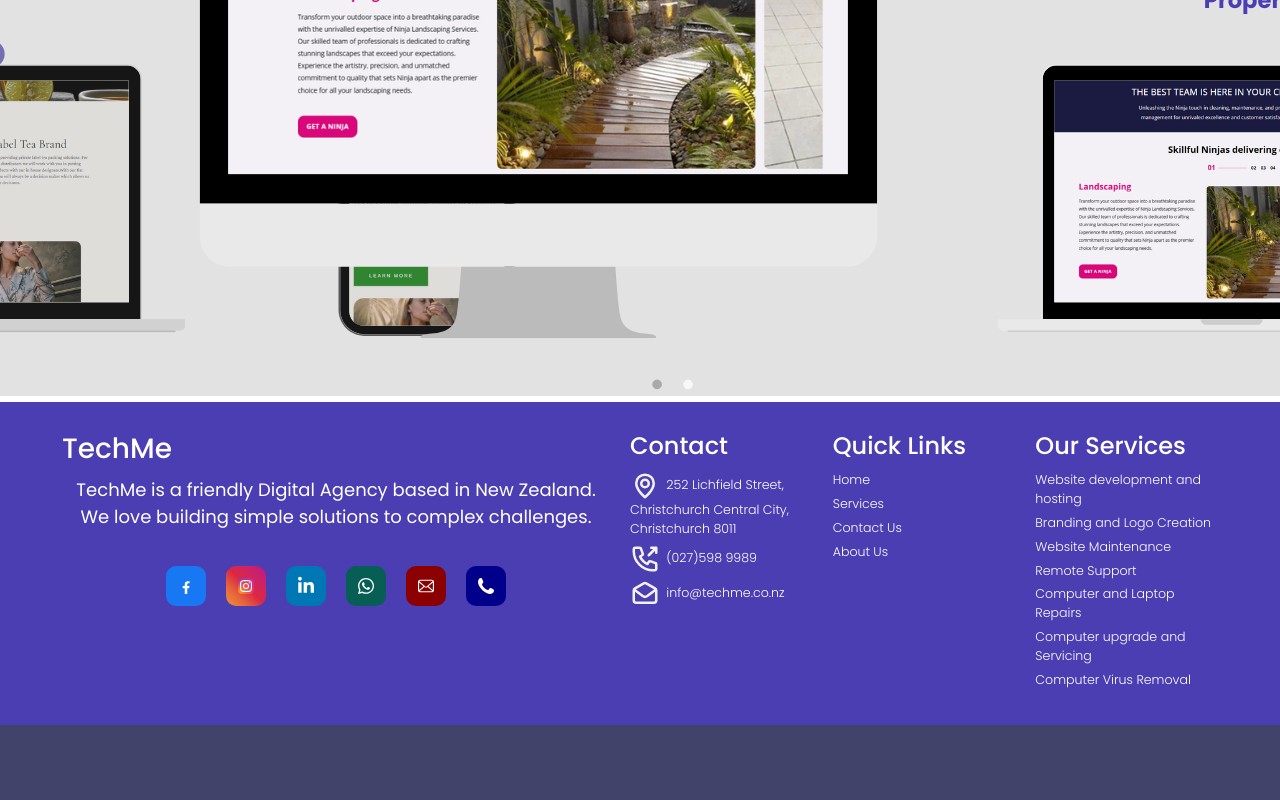
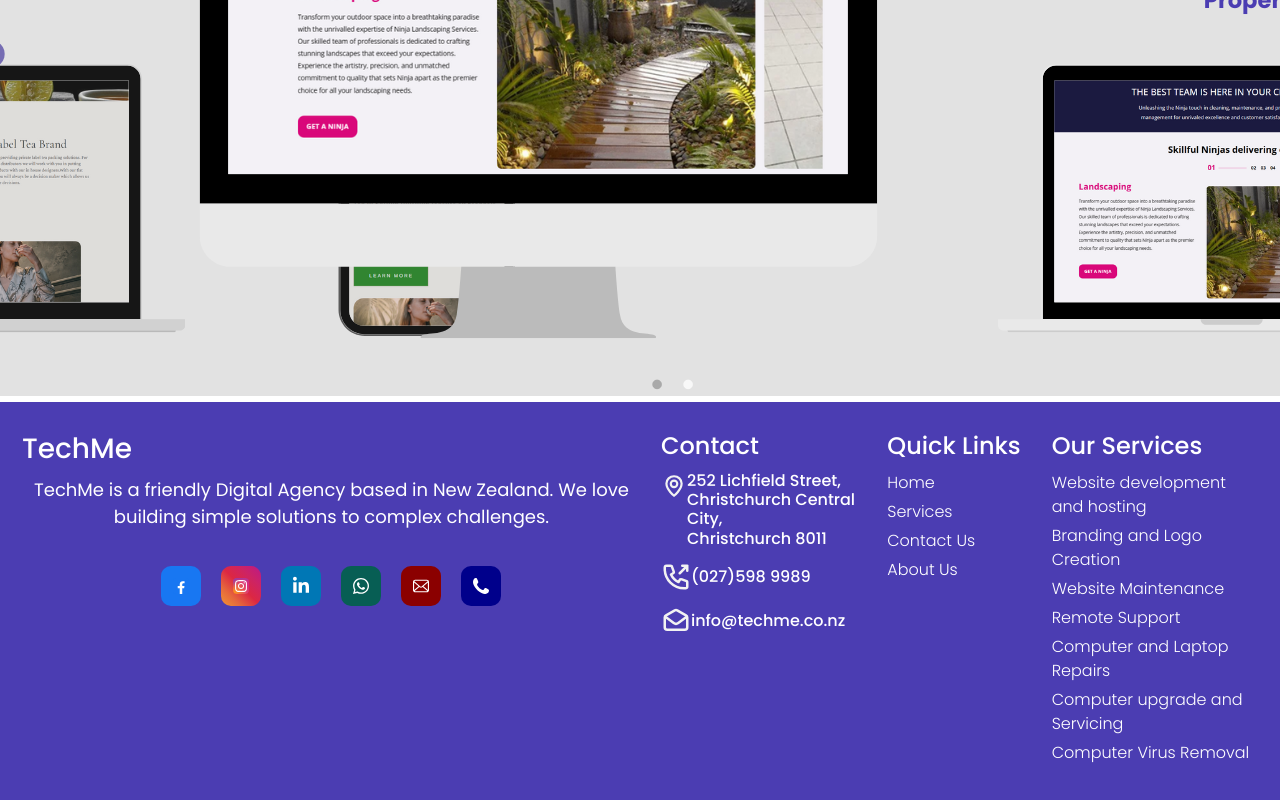
Before and after one commit to baayesh/TechMe, a React (Create React App) app: page / in a window 1280 px wide. Shown: the part 2478-3278 px from the top of the page. Before the commit the page ends 3203 px from the top, so only its background shows below. Built offline with nearby package versions, Linux system fonts and the light colour scheme; a web font is replaced by a local one.

Commit message:
change the spacing between icon and text in the footer

```diff
--- a/public/index.html
+++ b/public/index.html
@@ -31,7 +31,7 @@
 <!-- Bootstrap JS and Popper.js -->
 <script src="https://cdn.jsdelivr.net/npm/bootstrap@5.3.0/dist/js/bootstrap.bundle.min.js"></script>
 
-    <title>TechMe</title>
+    <title>TECHME</title>
   </head>
   <body>
 
--- a/src/components/Footer.jsx
+++ b/src/components/Footer.jsx
@@ -20,8 +20,8 @@
           {/* Contact details */}
           <div className="footer-column small">
             <h4>Contact</h4>
-            <ul className="footer-font">
-              <li>
+            <div>
+              <div className="footer-contact-details">
                 <svg
                   width="30px"
                   height="30px"
@@ -46,10 +46,16 @@
                     stroke-linejoin="round"
                   />
                 </svg>
-                252 Lichfield Street, Christchurch Central City,
+                <h4>
+                  252 Lichfield Street,
+                  <br />
+                  Christchurch Central City,
+                  <br />
                   Christchurch 8011
-              </li>
-              <li>
+                </h4>
+              </div>
+              <div className="footer-contact-details">
+                {" "}
                 <svg
                   width="30px"
                   height="30px"
@@ -65,11 +71,10 @@
                     stroke-linejoin="round"
                   />
                 </svg>
-
-                (027)598 9989</li>
-              <li>
-
-
+                <h4>(027)598 9989</h4>
+              </div>
+              <div className="footer-contact-details">
+                {" "}
                 <svg
                   width="30px"
                   height="30px"
@@ -91,14 +96,13 @@
                     stroke-linecap="round"
                   />
                 </svg>
-
-                info@techme.co.nz</li>
-
-            </ul>
+                <h4>info@techme.co.nz</h4>
+              </div>
+            </div>
           </div>
 
           {/* Quick Links */}
-          <div className="footer-column small">
+          <div className="footer-column extra-small">
             <h4>Quick Links</h4>
             <ul className="footer-font">
               <li>
--- a/src/components/styles/Footer.css
+++ b/src/components/styles/Footer.css
@@ -6,7 +6,7 @@
   font-optical-sizing: auto;
   font-weight: 300;
   font-style: normal;
-  font-size: 0.9em;
+  font-size: 1rem;
   text-align: left;
   color: white;
   transition: transform 0.3s ease-in-out;
@@ -37,8 +37,7 @@
 }
 
 .container {
-  max-width: 1200px;
-  margin: 0 auto;
+  max-width: 1700px;
   display: flex;
 }
 
@@ -52,6 +51,11 @@
 
 .footer-column.small {
   flex: 1;
+}
+
+
+.footer-column.extra-small{
+  flex:0.7
 }
 
 .footer-column h3,
@@ -81,6 +85,18 @@
   color: white;
 }
 
+.footer-contact-details{
+  display: flex;
+  margin-bottom: 1em;
+}
+
+.footer-contact-details h4{
+  font-size: 1rem;
+  font-family: poppins, sans-serif;
+  align-self: center;
+  margin-bottom: 0;
+}
+
 /* Responsive adjustments */
 
 @media (max-width: 768px) {
```
Lines whose indentation alone changed are shown as unchanged.
